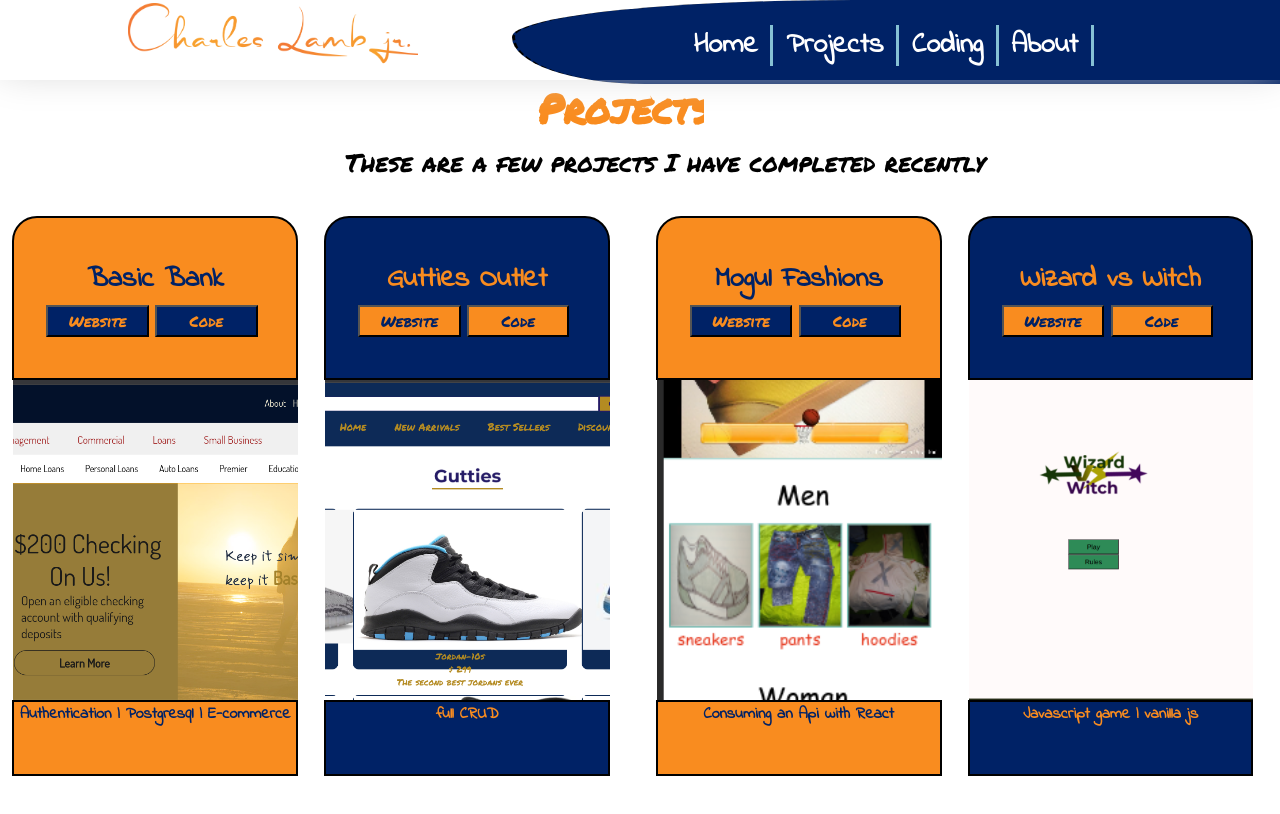
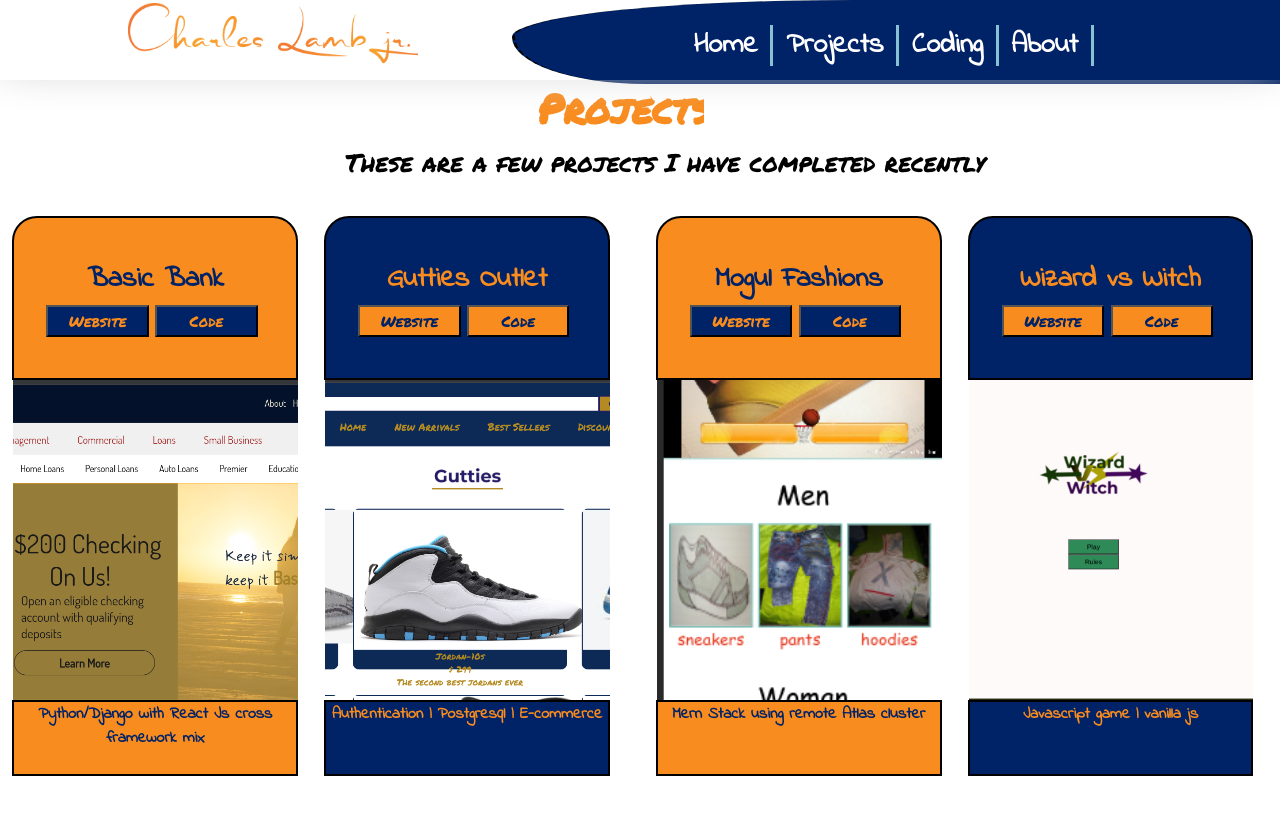
Before and after one commit to cyberstizz/charleslambjr, a React (Create React App) app: page /projects in a window 1280 px wide. Shown: the top 814 px of the page. Built offline with nearby package versions, Linux system fonts and the light colour scheme; a web font is replaced by a local one.

Commit message:
changed footer text on three of the cards

```diff
--- a/src/components/Projects.js
+++ b/src/components/Projects.js
@@ -39,7 +39,7 @@ class Projects extends React.Component{
             cardOneTopTextColor: 'rgb(0, 34, 102)',
             cardOneLink: basicBankLink,
             cardOneGithub: guttiesGithubLink,
-            cardOneFooterText: 'Authentication | Postgresql | E-commerce',
+            cardOneFooterText: 'Python/Django with React Js cross framework mix',
             cardOneFooterTextColor: 'rgb(0, 34, 102)',
             cardTwoTitle: 'Gutties Outlet',
             cardTwoBackgroundImage: `url(${guttiesShot})`,
@@ -48,7 +48,7 @@ class Projects extends React.Component{
             cardTwoTopTextColor: 'rgb(249, 140, 31)',
             cardTwoLink: guttiesLink,
             cardTwoGithub: guttiesGithubLink,
-            cardTwoFooterText: 'full CRUD',
+            cardTwoFooterText: 'Authentication | Postgresql | E-commerce',
             cardTwoFooterTextColor: 'rgb(249, 140, 31)',
             cardThreeTitle: 'Mogul Fashions',
             cardThreeBackgroundImage: `url(${mogulFashionShot})`,
@@ -56,7 +56,7 @@ class Projects extends React.Component{
             cardThreeTopColor: 'rgb(249, 140, 31)',
             cardThreeLink: mogulFashionLink,
             cardThreeGithub: thirdGithubLink,
-            cardThreeFooterText: 'Consuming an Api with React',
+            cardThreeFooterText: 'Mern Stack using remote Atlas cluster',
             cardFourTitle: 'Wizard vs Witch',
             cardFourBackgroundImage: `url(${wizardVsWitchBackground})`,
             cardFourButtonColor: 'rgb(249, 140, 31)',
```
